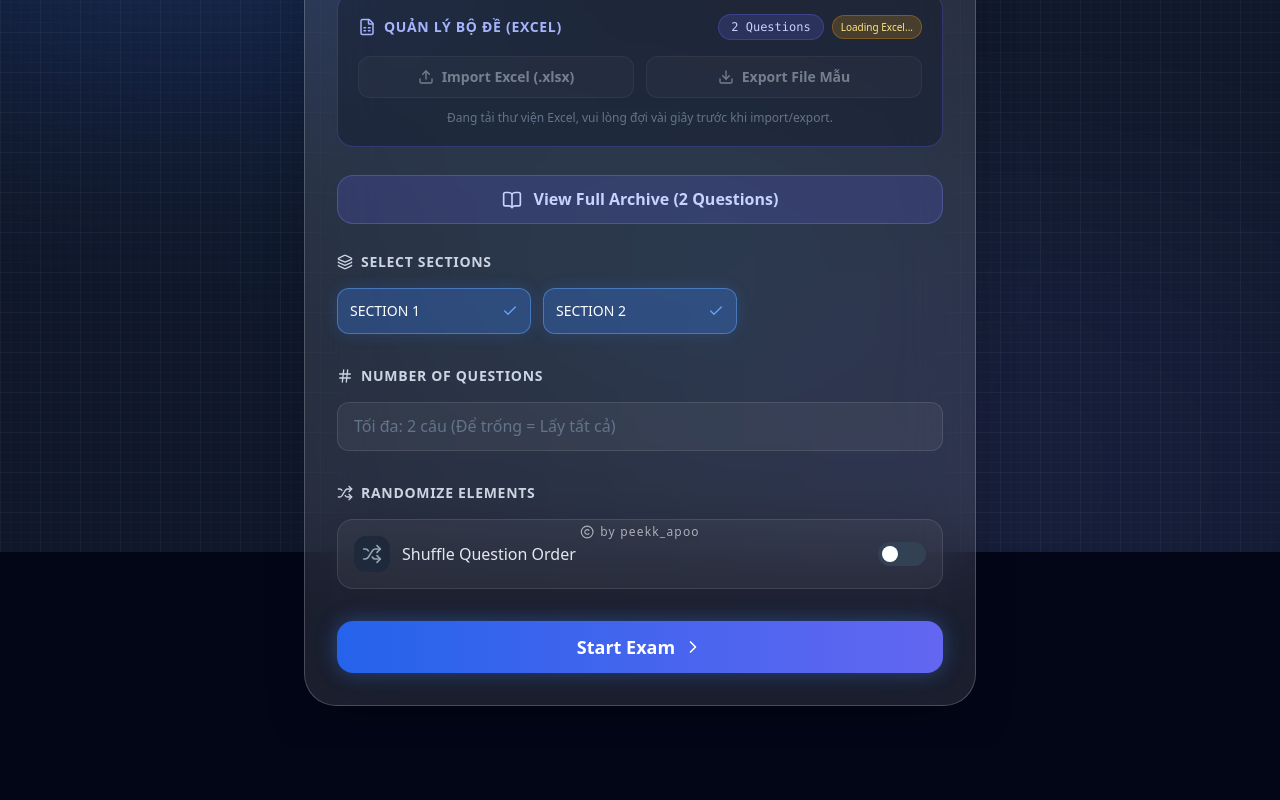
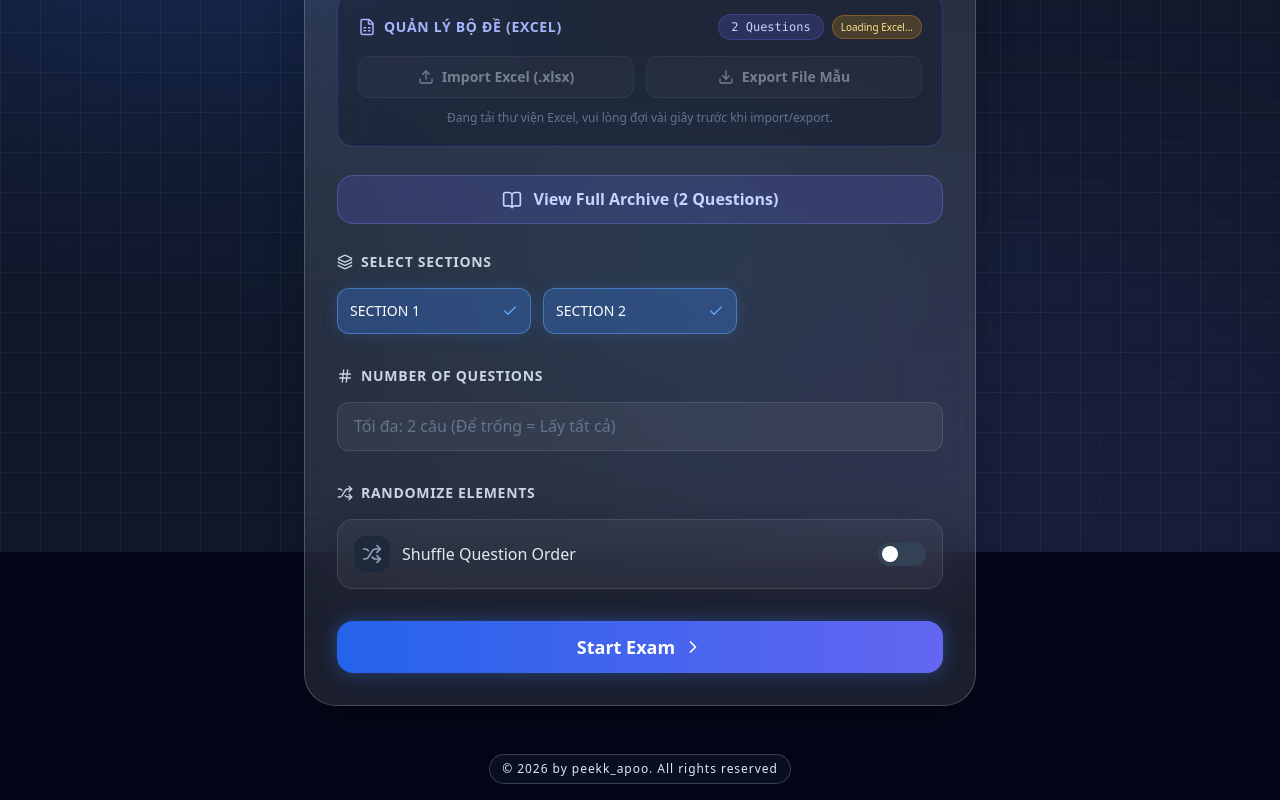
Before and after one commit to peekkapoo/multiplechoicesapp, a React (Vite) app: page / in a window 1280 px wide. Shown: the part 248-1048 px from the top of the page. Before the commit the page ends 994 px from the top, so only its background shows below. Built offline with nearby package versions, Linux system fonts and the light colour scheme.

Commit message:
style: polish layout and update footer copyright

```diff
--- a/src/App.jsx
+++ b/src/App.jsx
@@ -3,7 +3,6 @@ import {
   Clock, CheckCircle2, XCircle, ChevronRight, ChevronLeft,
   AlertCircle, RotateCcw, Settings2, Shuffle,
   Layers, Check, BookOpen, Search, Hash, Upload, Download, FileSpreadsheet,
-  Copyright
 } from 'lucide-react';
 
 // --- DEFAULT DATA MOCK ---
@@ -58,12 +57,11 @@ const AnimatedBackground = () => (
 );
 
 const CopyrightFooter = () => (
-  <div className="fixed bottom-3 left-1/2 -translate-x-1/2 z-50 flex items-center gap-1.5 opacity-60 hover:opacity-100 transition-opacity">
-    <Copyright size={14} className="text-white drop-shadow-md" />
-    <p className="text-white text-xs font-medium tracking-widest drop-shadow-md">
-      by peekk_apoo
+  <footer className="w-full px-4 pb-4 pt-2 flex justify-center">
+    <p className="whitespace-nowrap rounded-full border border-white/20 bg-slate-900/60 px-3 py-1.5 text-[11px] md:text-xs font-medium tracking-[0.08em] text-slate-200 backdrop-blur-md">
+      © 2026 by peekk_apoo. All rights reserved
     </p>
-  </div>
+  </footer>
 );
 
 const Toggle = ({ enabled, setEnabled, label }) => (
@@ -323,9 +321,10 @@ export default function App() {
 
   if (appState === 'setup') {
     return (
-      <div className="min-h-screen flex items-center justify-center p-4 font-sans text-slate-100 relative overflow-y-auto py-8 md:py-10">
+      <div className="min-h-screen font-sans text-slate-100 relative flex flex-col">
         <AnimatedBackground />
 
+        <div className="flex-1 flex items-center justify-center p-4 py-8 md:py-10">
           <div className="max-w-2xl w-full bg-white/10 backdrop-blur-2xl rounded-[2rem] shadow-2xl p-6 md:p-8 border border-white/20 relative">
           <div className="text-center mb-7">
             <div className="w-14 h-14 bg-gradient-to-tr from-blue-600 to-indigo-400 rounded-2xl flex items-center justify-center mx-auto mb-5 shadow-lg transform -rotate-6 hover:rotate-0 transition-transform">
@@ -460,6 +459,7 @@ export default function App() {
             <ChevronRight size={20} className="group-hover:translate-x-1 transition-transform" />
           </button>
           </div>
+        </div>
         <CopyrightFooter />
       </div>
     );
@@ -528,7 +528,7 @@ export default function App() {
           </div>
         </div>
 
-        <div className="flex-1 overflow-y-auto p-4 sm:p-8">
+        <div className="flex-1 p-4 sm:p-8">
           <div className="max-w-5xl mx-auto space-y-6">
             {archiveData.length === 0 ? (
               <div className="text-center py-20 text-slate-400 bg-white/5 rounded-2xl border border-white/10">
@@ -589,8 +589,9 @@ export default function App() {
   if (appState === 'result') {
     const scorePercentage = activeQuizData.length > 0 ? Math.round((correctCount / activeQuizData.length) * 100) : 0;
     return (
-      <div className="min-h-screen flex items-center justify-center p-4 font-sans text-slate-100 relative">
+      <div className="min-h-screen font-sans text-slate-100 relative flex flex-col">
         <AnimatedBackground />
+        <div className="flex-1 flex items-center justify-center p-4">
           <div className="max-w-md w-full bg-white/10 backdrop-blur-2xl rounded-[2rem] shadow-2xl p-6 md:p-8 text-center border border-white/20">
             <div className="w-24 h-24 rounded-full mx-auto mb-5 flex items-center justify-center bg-gradient-to-br from-blue-500 to-indigo-600 shadow-[0_0_30px_rgba(59,130,246,0.5)]">
               <span className="text-3xl font-bold text-white">{scorePercentage}%</span>
@@ -615,6 +616,7 @@ export default function App() {
               <RotateCcw size={18} /> Back to Setup
             </button>
           </div>
+        </div>
         <CopyrightFooter />
       </div>
     );
@@ -625,10 +627,12 @@ export default function App() {
   // An toàn: nếu filter/dữ liệu rỗng, ngăn UI sập
   if (!currentQuestion) {
      return (
-        <div className="min-h-screen flex items-center justify-center bg-slate-900 text-white flex-col gap-4 relative">
+        <div className="min-h-screen bg-slate-900 text-white flex flex-col relative">
+          <div className="flex-1 flex items-center justify-center flex-col gap-4 p-4 text-center">
             <AlertCircle size={48} className="text-red-400" />
             <p>Lỗi không tải được câu hỏi. Xin thử tải lại trang hoặc kiểm tra file Excel.</p>
             <button type="button" onClick={() => setAppState('setup')} className="bg-blue-600 px-4 py-2 rounded-lg">Về màn hình thiết lập</button>
+          </div>
           <CopyrightFooter />
         </div>
      );
@@ -664,10 +668,11 @@ export default function App() {
   };
 
   return (
-    <div className="min-h-screen font-sans flex flex-col md:flex-row relative">
+    <div className="min-h-screen font-sans relative flex flex-col">
       <AnimatedBackground />
 
-      <div className="flex-1 flex flex-col h-screen overflow-hidden relative">
+      <div className="flex-1 min-h-0 flex flex-col md:flex-row">
+      <div className="flex-1 flex flex-col min-h-0 overflow-hidden relative">
         <header className="bg-white/5 backdrop-blur-md border-b border-white/10 px-4 md:px-6 py-3 flex justify-between items-center shrink-0 z-10">
           <div className="flex items-center gap-4">
             <button
@@ -767,7 +772,7 @@ export default function App() {
         </div>
       </div>
 
-      <div className="w-full md:w-72 bg-slate-900/60 backdrop-blur-2xl border-l border-white/10 flex flex-col shrink-0 h-64 md:h-screen z-20">
+      <div className="w-full md:w-72 bg-slate-900/60 backdrop-blur-2xl border-l border-white/10 flex flex-col shrink-0 h-64 md:h-auto z-20">
         <div className="p-5 border-b border-white/10">
           <h3 className="font-bold text-white tracking-wide">Progress Panel</h3>
           <div className="flex gap-4 mt-4 text-xs font-medium text-slate-400">
@@ -818,6 +823,7 @@ export default function App() {
         </div>
       </div>
 
+      </div>
       <CopyrightFooter />
     </div>
   );
```
Lines whose indentation alone changed are shown as unchanged.
